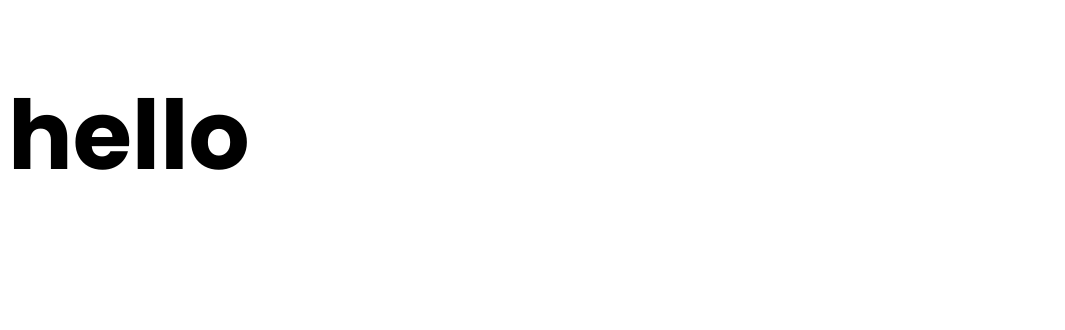
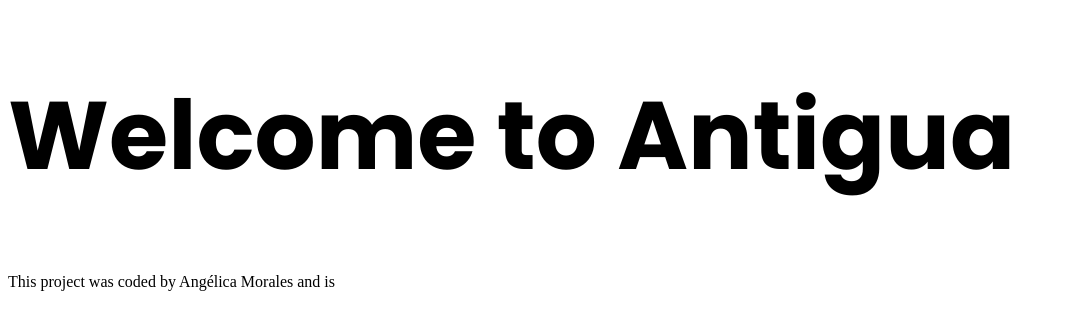
Before and after one commit to 000angelica/responsive-addon-project, a plain HTML site: page index.html in a window 1280 px wide. Shown: the whole page, without its empty margins (0-1065 px from the left). Drawn offline with Linux system fonts and the light colour scheme.

Commit message:
set up on netlify

```diff
--- a/index.html
+++ b/index.html
@@ -11,11 +11,12 @@
     href="https://fonts.googleapis.com/css2?family=Nunito:wght@400;600;700&family=Poppins:ital,wght@0,100;0,200;0,300;0,400;0,500;0,600;0,700;0,800;0,900;1,100;1,200;1,300;1,400;1,500;1,600;1,700;1,800;1,900&display=swap"
     rel="stylesheet">
   <link rel="stylesheet" href="src/styles.css">
-  <title>Document</title>
+  <title>Welcome to Antigua</title>
 </head>
 
 <body>
-  <h1>hello</h1>
+  <h1>Welcome to Antigua</h1>
+  <footer> This project was coded by Angélica Morales and is <a href=" " </footer>
 </body>
 
 </html>
```
